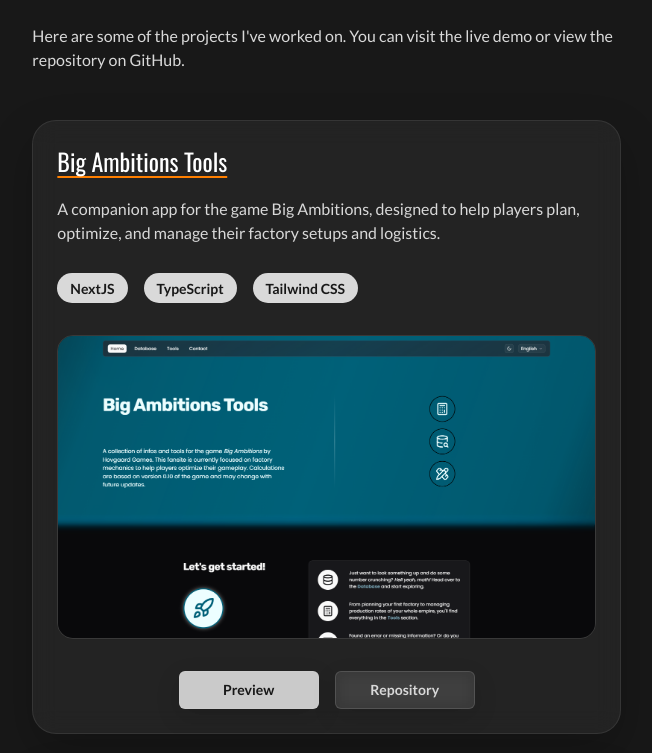
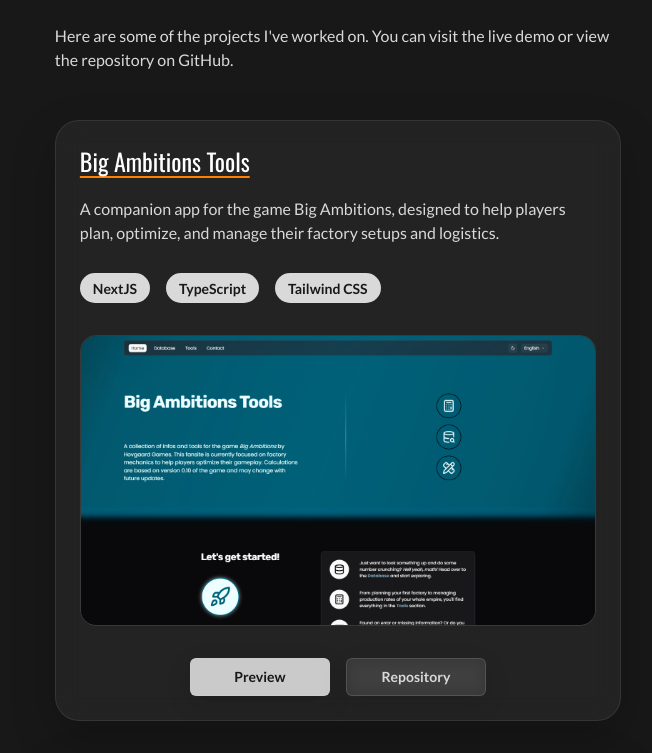
Before and after one commit to Dudeldups/personal-portfolio, a React (Vite) app in the folder frontend/: page / in a window 1280 px wide. Shown: the part 1020-1773 px from the top of the page, without its empty margins (579-1231 px from the left). Built offline with nearby package versions, Linux system fonts and the light colour scheme.

Commit message:
refactor card max widths

```diff
--- a/frontend/src/components/Projects/Projects.tsx
+++ b/frontend/src/components/Projects/Projects.tsx
@@ -14,7 +14,7 @@
           <p>{t("projects.desc")}</p>
         </hgroup>
 
-        <ul className="mt-12 grid gap-8">
+        <ul className="mt-12 grid justify-items-center gap-8">
           {projects.map((project) => {
             const titleString = `projects.${project.id}.title`;
             const descString = `projects.${project.id}.desc`;
@@ -22,7 +22,7 @@
             return (
               <li
                 key={project.id}
-                className="rounded-3xl border border-light/10 bg-light/6 p-4 shadow-[0_18px_45px_rgba(0,0,0,0.22)] backdrop-blur-md sm:p-8 md:p-6"
+                className="max-w-2xl rounded-3xl border border-light/10 bg-light/6 p-4 shadow-[0_18px_45px_rgba(0,0,0,0.22)] backdrop-blur-md sm:p-8 md:p-6"
               >
                 <div className="flex flex-col items-center gap-7 lg:items-start">
                   <hgroup className="text-center max-lg:max-w-md lg:text-left">
@@ -46,7 +46,7 @@
                   </div>
                 </div>
 
-                <picture className="mt-8 block overflow-hidden rounded-2xl border border-white/10">
+                <picture className="mx-auto mt-8 block max-w-xl overflow-hidden rounded-2xl border border-white/10">
                   <img
                     src={`/assets/images/project-previews/${project.image}`}
                     alt={`Preview of the ${project.title} website`}
--- a/frontend/src/pages/HomePage.tsx
+++ b/frontend/src/pages/HomePage.tsx
@@ -10,7 +10,7 @@
     <div className="mx-auto flex min-h-screen max-w-page flex-col items-start justify-center lg:flex-row">
       <Header />
 
-      <div>
+      <div className="w-full">
         <main>
           <Intro />
           <Skills />
```
